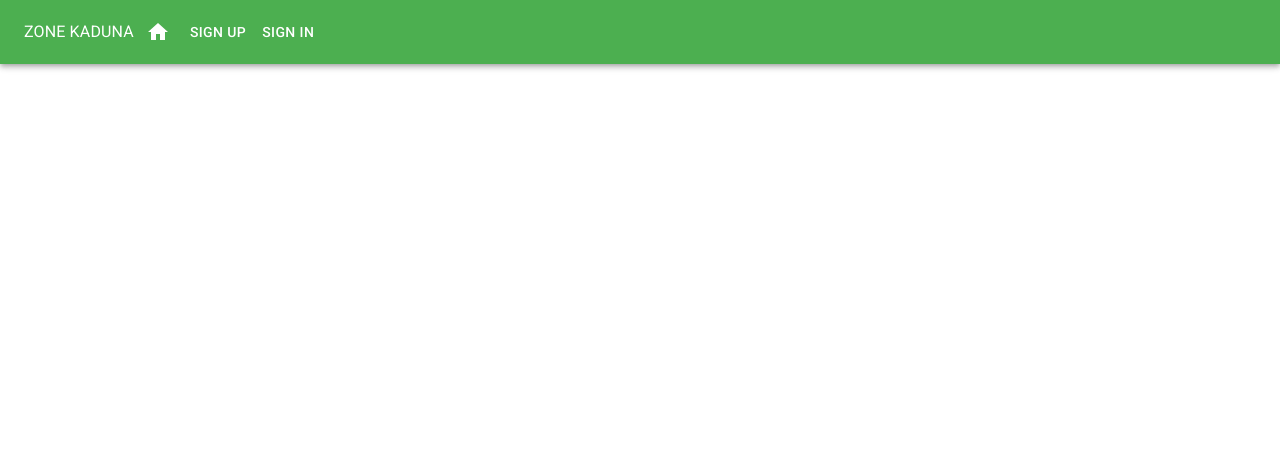
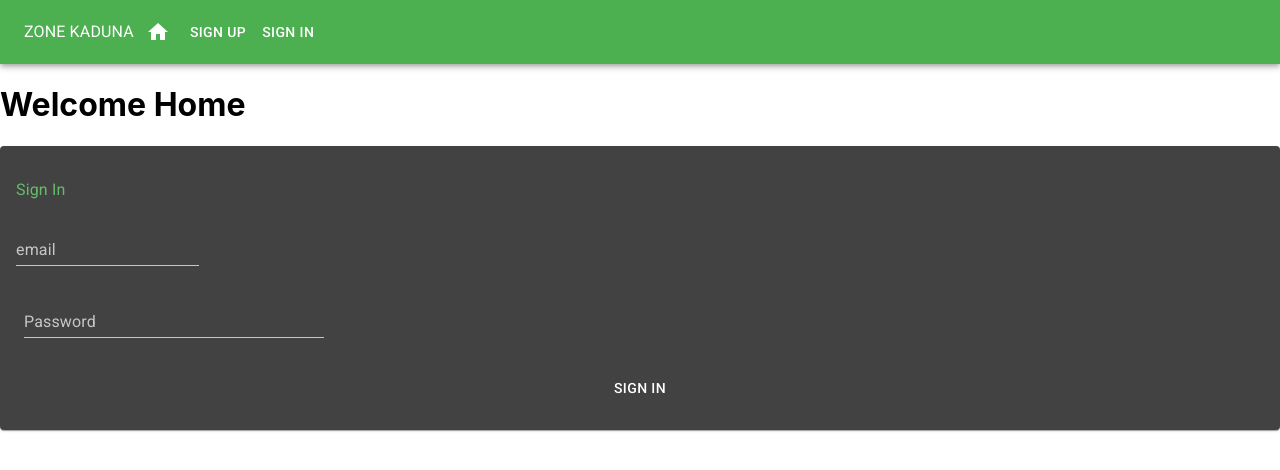
Before and after one commit to mubarak23/zone, a React (Create React App) app in the folder client/: page /signin in a window 1280 px wide. Shown: the top 470 px of the page. Built offline with nearby package versions, Linux system fonts and the light colour scheme.

Commit message:
correct route component error

```diff
--- a/client/src/App.js
+++ b/client/src/App.js
@@ -4,6 +4,7 @@ import { createMuiTheme } from '@material-ui/core/styles';
 import green from '@material-ui/core/colors/green';
 import red from '@material-ui/core/colors/red';
 import { BrowserRouter } from 'react-router-dom';
+import Home from '../src/components/Home';
 import Routes from './Routes';
 
 //import Home from './components/Home';
--- a/client/src/Routes.js
+++ b/client/src/Routes.js
@@ -14,11 +14,11 @@ class Routes extends Component {
         <Navbar />
 
         <Switch>
-          <Route exact path='/' Component={Home} />
+          <Route exact path='/' component={Home} />
           <PrivateRoutes path='/user/edit/:userId' />
-          <Route path='/user/:userId' Component={Profile} />
-          <Route path='/singup' Component={Signup} />
-          <Route path='/signin' Component={Signin} />
+          <Route path='/user/:userId' component={Profile} />
+          <Route path='/signup' component={Signup} />
+          <Route path='/signin' component={Signin} />
         </Switch>
       </div>
     );
--- a/client/src/components/Signup.js
+++ b/client/src/components/Signup.js
@@ -50,9 +50,9 @@ class Signup extends Component {
     error: ''
   };
 
-  handleChange = event => {
-    this.setState({ [event.target.name]: event.target.value });
-  };
+  handleChange = name => event => {
+		this.setState({ [name]: event.target.value });
+	};
 
   clicksubmit = () => {
     const user = {
@@ -73,6 +73,7 @@ class Signup extends Component {
     const { classes } = this.props;
     return (
       <div>
+        <h2>Welcome Home Guys</h2>
         <Card className={classes.card}>
           <CardContent>
             <Typography
@@ -84,6 +85,7 @@ class Signup extends Component {
             </Typography>
             <TextField
               id='name'
+              name='name'
               label='Name'
               className={classes.textField}
               value={this.state.name}
@@ -94,6 +96,7 @@ class Signup extends Component {
             <TextField
               id='email'
               type='email'
+              name='email'
               label='Email'
               className={classes.textField}
               value={this.state.email}
@@ -104,6 +107,7 @@ class Signup extends Component {
             <TextField
               id='password'
               type='password'
+              name='password'
               label='Password'
               className={classes.textField}
               value={this.state.password}
--- a/client/src/components/signin.js
+++ b/client/src/components/signin.js
@@ -61,8 +61,8 @@ class Signin extends Component {
       }
     });
   };
-  handleChange = event => {
-    this.setState({ [event.target.name]: event.target.value });
+  handleChange = name => event => {
+    this.setState({ [name]: event.target.value });
   };
   render() {
     const { classes } = this.props;
@@ -77,6 +77,7 @@ class Signin extends Component {
     }
     return (
       <div>
+        <h1>Welcome Home</h1>
         <Card className={classes.Card}>
           <CardContent>
             <Typography
@@ -89,6 +90,7 @@ class Signin extends Component {
             <TextField
               id='email'
               type='email'
+              name='email'
               label='email'
               className={classes.TextField}
               value={this.state.email}
@@ -99,6 +101,7 @@ class Signin extends Component {
             <TextField
               id='password'
               type='password'
+              name='password'
               label='Password'
               className={classes.textField}
               value={this.state.password}
```
